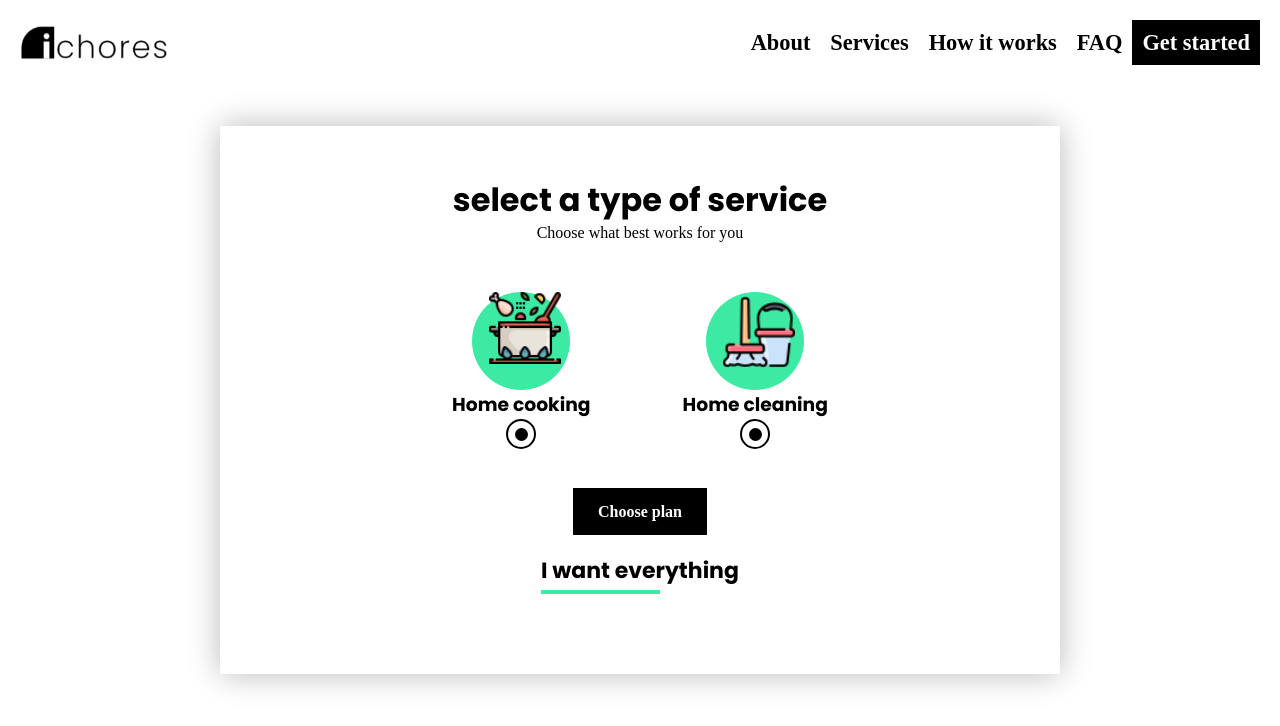
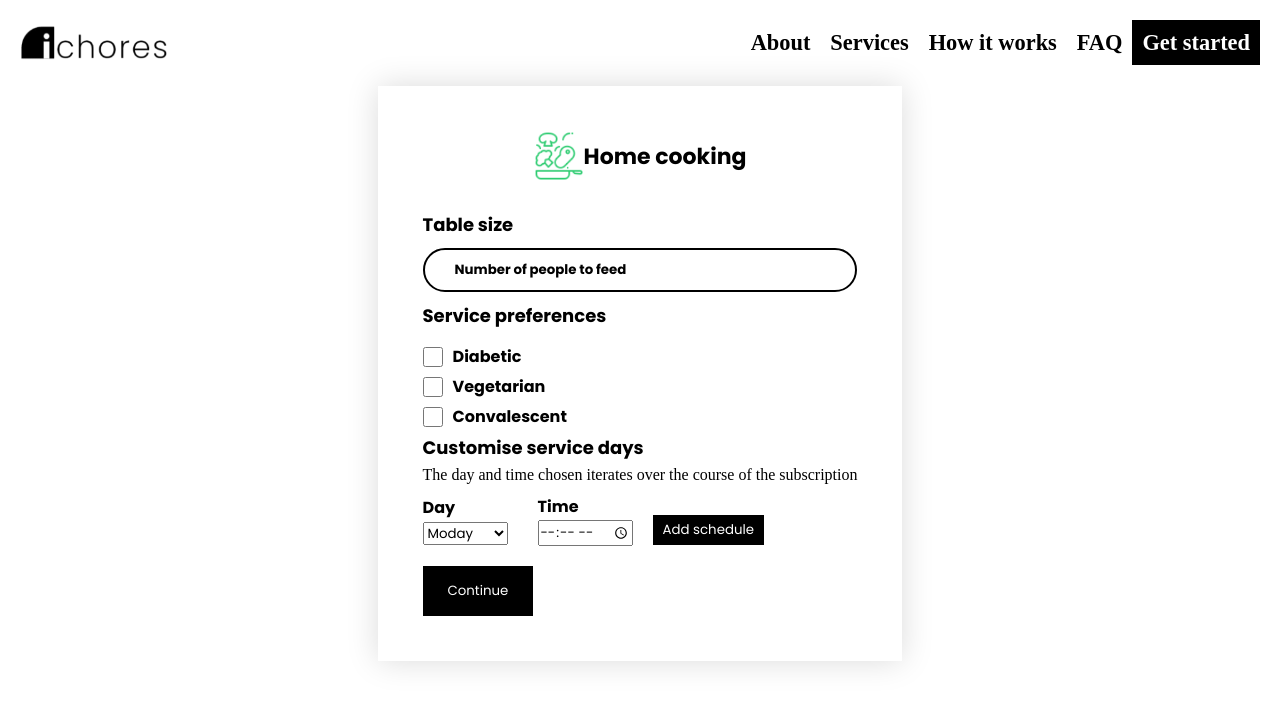
Before and after one commit to iChores/Official-webapp, a React (Create React App) app: page /subscribe in a window 1280 px wide. Shown: the top 726 px of the page. Built offline with nearby package versions, Linux system fonts and the light colour scheme.

Commit message:
home cooking form updated

```diff
--- /dev/null
+++ b/src/Components/HomeCookingForm.js
@@ -0,0 +1,61 @@
+import { PrimaryButton } from "../Styles/Buttons.style";
+import CookingFormWrapper from "../Styles/HomeCookingForm.style";
+import Pan from "../Assets/Pan.png";
+function HomeCookingForm() {
+	return (
+		<CookingFormWrapper>
+			<div className="form-wrapper">
+				<div className="header">
+					<img src={Pan} alt="" />
+					<h2>Home cooking</h2>
+				</div>
+				<h3 className="size">Table size</h3>
+				<input
+					type="number"
+					placeholder="Number of people to feed"
+					className="number"
+				/>
+				<h3 className="service-prefernce-heading"> Service preferences</h3>
+				<div className="prefernce-container">
+					<input type="checkbox" name="" />
+					<h4>Diabetic</h4>
+				</div>
+				<div className="prefernce-container">
+					<input type="checkbox" name="" />
+					<h4>Vegetarian </h4>
+				</div>
+				<div className="prefernce-container">
+					<input type="checkbox" name="" />
+					<h4>Convalescent </h4>
+				</div>
+				<h3 className="service-day-heading">Customise service days</h3>
+				<p>
+					The day and time chosen iterates over the course of the subscription
+				</p>
+				<div className="service-day-wrapper">
+					<div className="container">
+						<h4>Day</h4>
+						<select name="" id="">
+							<option value="Monday">Moday</option>
+							<option value="Tuesday">Tuesday</option>
+							<option value="Wedsday">Wedsday</option>
+							<option value="Thursday">Thursday</option>
+							<option value="Friday">Friday</option>
+							<option value="Saturday">Saturday</option>
+						</select>
+					</div>
+					<div className="container">
+						<h4>Time</h4>
+						<input type="time" name="Time" />
+					</div>
+					<button>Add schedule</button>
+				</div>
+				<PrimaryButton>
+					<button className="continue">Continue</button>
+				</PrimaryButton>
+			</div>
+		</CookingFormWrapper>
+	);
+}
+
+export default HomeCookingForm;
--- a/src/Routes/subscribe.js
+++ b/src/Routes/subscribe.js
@@ -1,32 +1,32 @@
 import { useState } from "react";
 import ChooseService from "../Components/ChooseService";
+import HomeCookingForm from "../Components/HomeCookingForm";
 
 function Subscribe() {
 	const [homeCooking, setHomeCooking] = useState(false);
 	const [homeCleaning, setHomeCleaning] = useState(false);
 	const [both, setBoth] = useState(false);
-    const [ chooseShow, chooseSetShow] = useState(true)
-    const [subscriptionData, setSubscriptionData] = useState(
-        {
+	const [chooseShow, chooseSetShow] = useState(false);
+	const [subscriptionData, setSubscriptionData] = useState({
 		subscriptionType: "",
 		subscriptionDetails: "",
 		homeKeeperDetails: "",
-        }
-    )
+	});
 
 	return (
 		<>
 			<ChooseService
-                homeCleaning = {homeCleaning}
+				homeCleaning={homeCleaning}
 				homeCooking={homeCooking}
-                setHomeCleaning ={setHomeCleaning}
+				setHomeCleaning={setHomeCleaning}
 				setHomeCooking={setHomeCooking}
 				setBoth={setBoth}
 				chooseShow={chooseShow}
-                chooseSetShow = {chooseSetShow}
+				chooseSetShow={chooseSetShow}
 				subscriptionData={subscriptionData}
 				setSubscriptionData={setSubscriptionData}
 			/>
+			<HomeCookingForm></HomeCookingForm>
 
 		</>
 	);
--- a/src/Styles/Buttons.style.js
+++ b/src/Styles/Buttons.style.js
@@ -7,6 +7,14 @@ a{
     color: white;
     background-color: black;
 }
+button{
+    padding: 15px 25px;
+    color: white;
+    background-color: black;
+    border:none;
+    outline:none;
+}
+
 `
 export const SecondaryButton = styled.div`
 a{
--- /dev/null
+++ b/src/Styles/HomeCookingForm.style.js
@@ -0,0 +1,89 @@
+import styled from "styled-components";
+
+const CookingFormWrapper =
+	styled.div`
+	display: flex;
+	justify-content: center;
+	align-items: center;
+	.form-wrapper {
+		padding: 45px;
+		box-shadow: 0 0 30px #dbdbdb;
+		display: flex;
+		flex-direction: column;
+		color: black;
+		h3 {
+			font-size: 18px;
+		}
+		.size {
+			margin-top: 30px;
+			margin-bottom: 10px;
+		}
+		.service-prefernce-heading {
+			margin: 10px 0;
+		}
+		.number {
+			padding: 10px 30px;
+			border: 2px solid black;
+			border-radius: 30px;
+			font-weight: bold;
+			color: black;
+			::placeholder {
+				font-weight: bold;
+				color: black;
+			}
+		}
+		.header {
+			align-self: center;
+			display: flex;
+			align-items: center;
+			img {
+				width: 50px;
+			}
+			h2 {
+				font-size: 22px;
+				margin-left: 30x;
+			}
+		}
+		.prefernce-container {
+			display: flex;
+			align-items: center;
+			position: relative;
+			margin-top: 5px;
+			input {
+				width: 20px;
+				height: 20px;
+			}
+			h4 {
+				margin-left: 10px;
+			}
+		}
+		.service-day-heading {
+			margin: 5px 0;
+		}
+		.service-day-wrapper {
+			display: flex;
+            align-items:center;
+            margin-top:10px;
+			.container {
+				margin-left: 30px;
+				:nth-child(1){
+                    margin-left:0;
+                }
+			}
+            button{
+                width:fit-content;
+                height:fit-content;
+                margin-top:20px;
+                margin-left:20px;
+                padding:5px 10px;
+                border:none;
+                color:white;
+                background-color:black;
+            }
+		}
+		.continue {
+			margin-top: 20px;
+		}
+	}
+`;
+export default CookingFormWrapper;
```
Also changed, not shown: src/Assets/Pan.png (added). Lines whose indentation alone changed are shown as unchanged.
